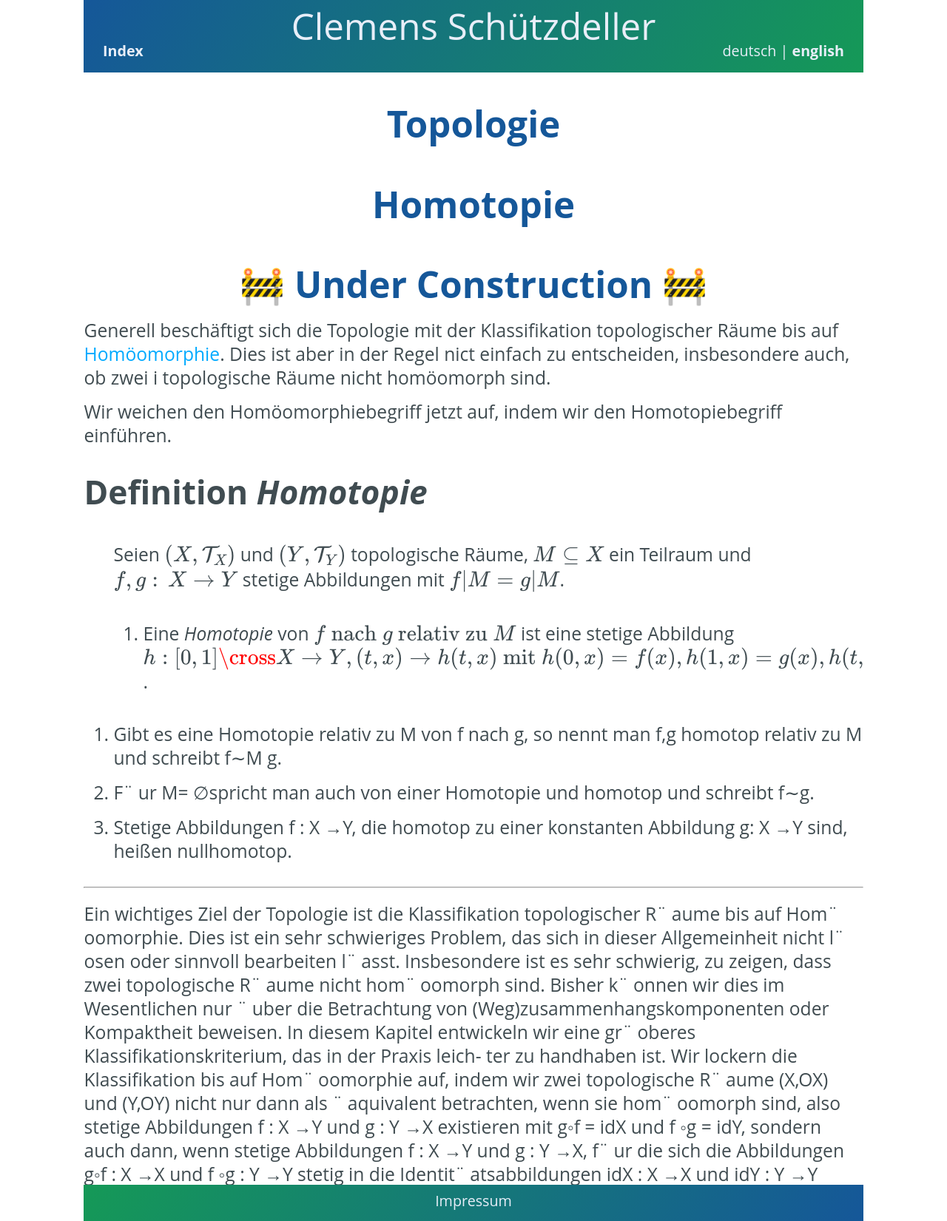
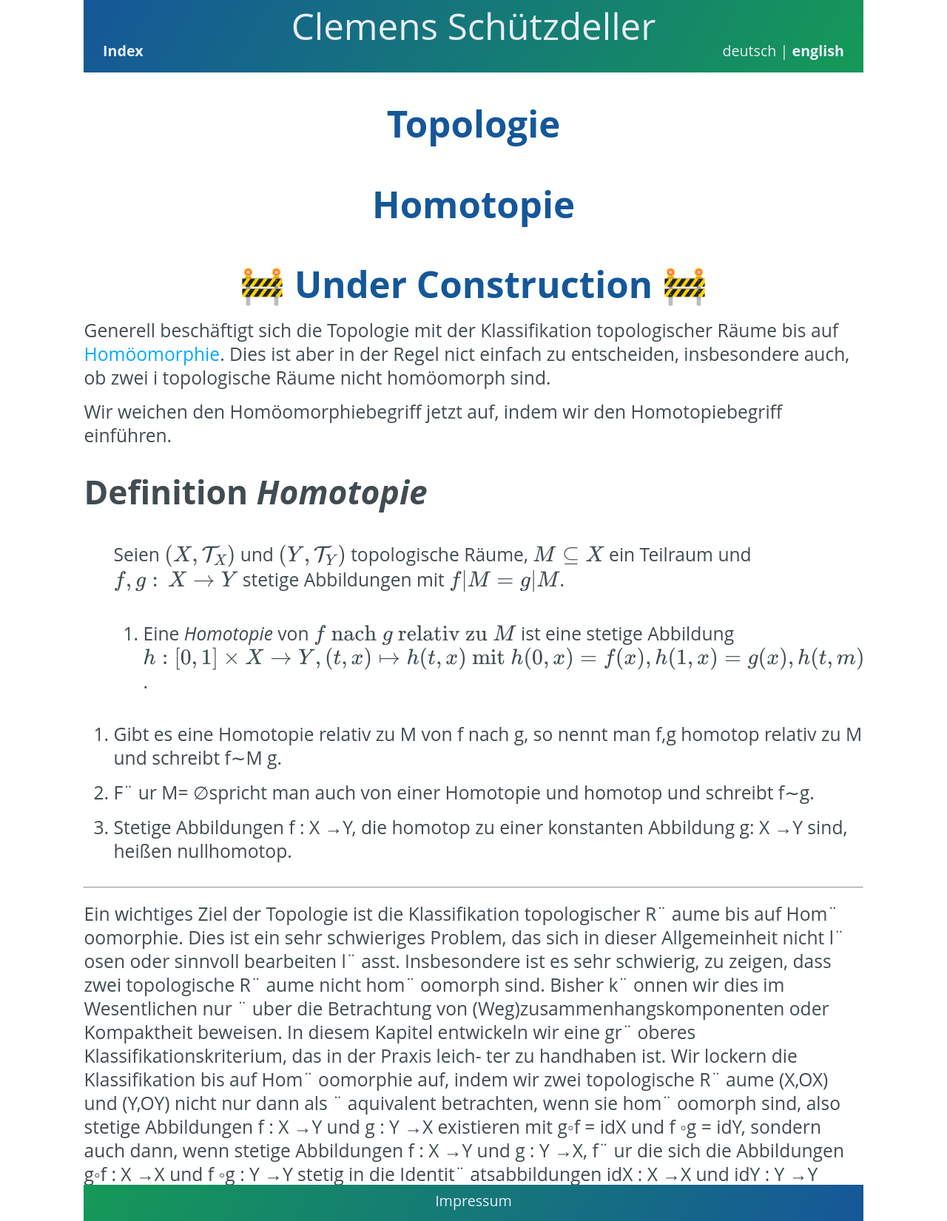
Before and after one commit to cs-LA/home, a Jekyll site: the page built from Topologie/Homotopie/index.md, in a window 1280 px wide. Shown: the whole page at 74% size. Built offline with Jekyll 4.4.1, drawn with Linux system fonts in a browser that asks for light colours; our own code applies the rules of GitHub Pages for plain Markdown files.

Commit message:
index.md aktualisieren

```diff
--- a/Topologie/Homotopie/index.md
+++ b/Topologie/Homotopie/index.md
@@ -10,8 +10,8 @@ Wir weichen den Homöomorphiebegriff jetzt auf, indem wir den Homotopiebegriff e
 
 ## Definition *Homotopie*
 
-> Seien $(X,\mathcal{T}_X)$ und $(Y,\mathcal{T}_Y)$ topologische Räume, $M \subseteq X$ ein Teilraum und $f, g : \, X \rightarrow Y$ stetige Abbildungen mit $f \vert M = g \vert M$.
-> 1. Eine *Homotopie* von $f \text{ nach } g \text{ relativ zu } M$ ist eine stetige Abbildung $h: [0,1] \cross X \rightarrow Y, (t,x) \rightarrow h(t,x)
+> Seien $(X,\mathcal{T}_X)$ und $(Y,\mathcal{T}_Y)$ topologische Räume, $M \subseteq X$ ein Teilraum und $f, g : \, X \to Y$ stetige Abbildungen mit $f \vert M = g \vert M$.
+> 1. Eine *Homotopie* von $f \text{ nach } g \text{ relativ zu } M$ ist eine stetige Abbildung $h: [0,1] \times X \to Y, (t,x) \mapsto h(t,x)
  \text{ mit } h(0,x) = f(x), h(1,x) = g(x), h(t,m) = f(m) = g(m) \forall x \in X, m \in M, t \in [0,1]$.
 
 2. Gibt es eine Homotopie relativ zu M von f nach g, so nennt man f,g homotop relativ
```
